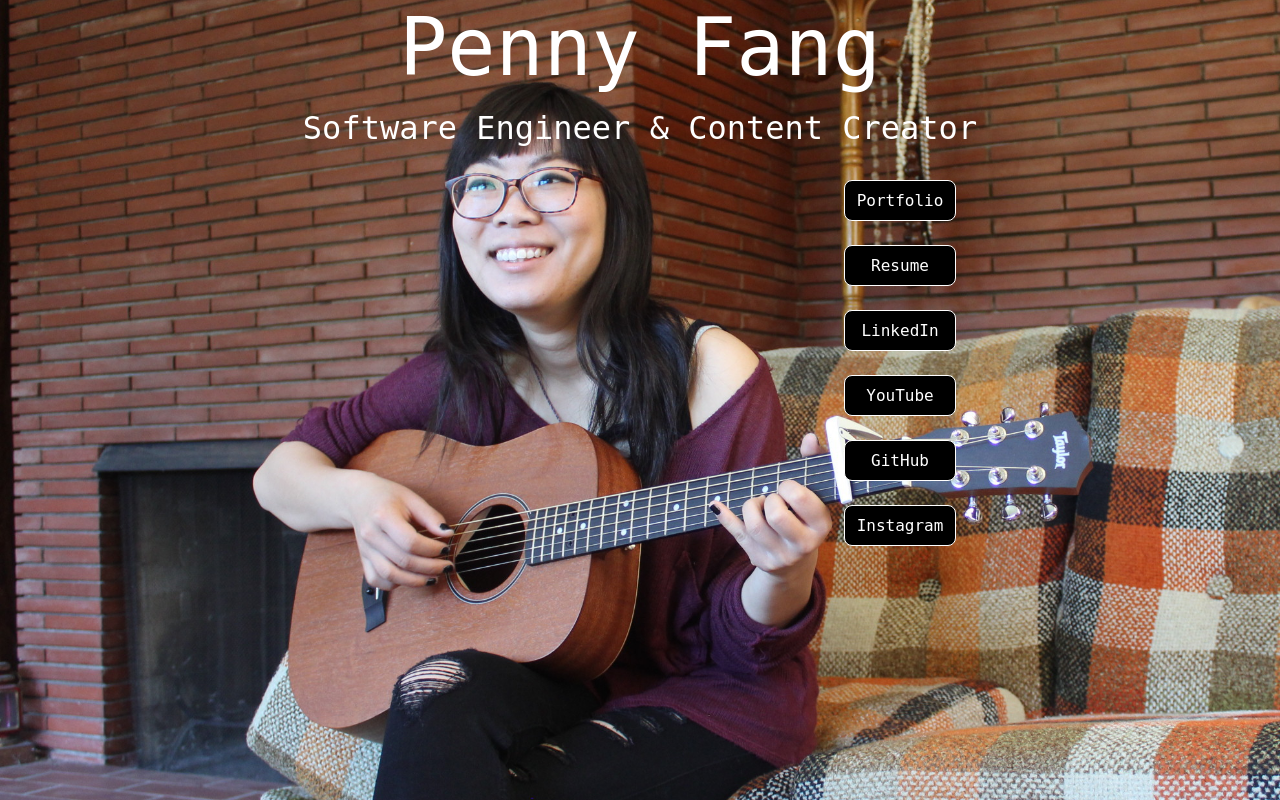
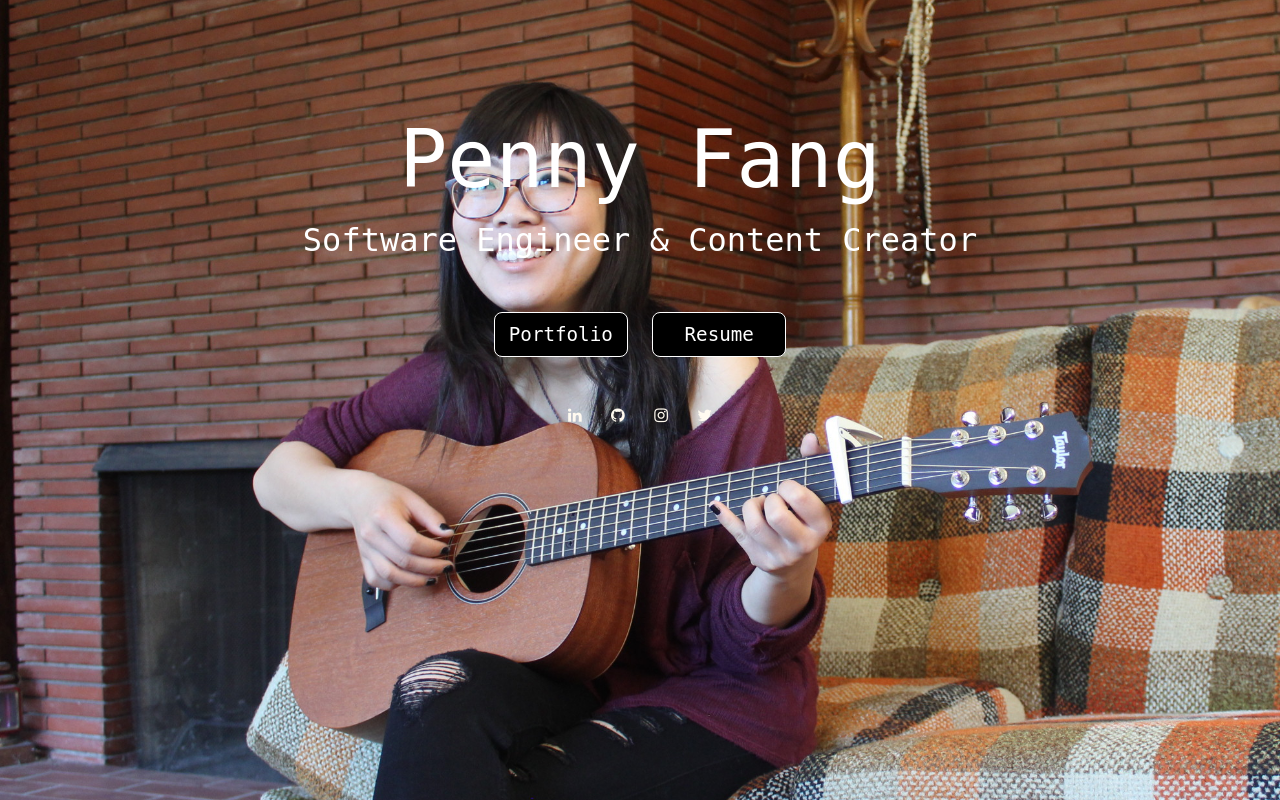
Before and after one commit to Pennylele/pennyfang_portfolio, a Django app: page / in a window 1280 px wide. Run offline with Django 3.2, Linux system fonts and the light colour scheme; some libraries are stand-ins or nearby versions.

Commit message:
changing landing page layout

```diff
--- a/pfsite/static/pfsite/pfsite.css
+++ b/pfsite/static/pfsite/pfsite.css
@@ -1,17 +1,19 @@
-.name {
+h1 {
   color: white;
   font-size: 5em;
   font-family: 'PT Mono', monospace;
+
+}
+
+div.titles{
+   text-align: center;
+   padding-top: 7em;
 }
 
 .description{
   color: white;
   font-size: 2em;
   font-family: 'PT Mono', monospace;
-}
-
-.titles{
-  text-align: center;
 }
 
 .index_page{
@@ -24,16 +26,35 @@
 }
 
 .socialmedia {
-  padding-left: 65%;
+  text-align: center;
 }
 
+/* buttons */
 td {
   padding-top: 10%;
 }
 
+#portfolio{
+    text-align: right;
+    padding-top: 2em;
+}
+
+#resume{
+    text-align: left;
+    padding-top: 2em;
+}
+
+#socialicons{
+    text-align: center;
+}
+
+a#socialmedia{
+    color: floralwhite;
+}
+
 .btn-xlarge {
     padding: 10px 10px;
-    font-size: 1em;
+    font-size: 1.2em;
     font-family: 'PT Mono', monospace;
     line-height: normal;
     -webkit-border-radius: 8px;
--- a/pfsite/templates/pfsite/index.html
+++ b/pfsite/templates/pfsite/index.html
@@ -2,31 +2,26 @@
 
 {% block content %}
 <body class="index_page">
-  <div class="container titles">
+  <div class="titles">
       <h1 class="name">Penny Fang</h1>
       <p class="description">Software Engineer & Content Creator</p>
   </div>
-
-  <div class="socialmedia">
+    <div class="container">
       <table class="table-responsive">
         <table class="table table-borderless">
           <tr>
-          <td><a href="{% url 'pfsite:projects' %}"><button type="button" class="btn btn-dark btn-xlarge custom-button">Portfolio</button></a></td>
+            <td id="portfolio"><a href="{% url 'pfsite:projects' %}"><button type="button" class="btn btn-dark btn-xlarge custom-button">Portfolio</button></a></td>
+            <td id="resume"><a href="{% url 'pfsite:resume' %}"><button type="button" class="btn btn-dark btn-xlarge custom-button">Resume</button></a></td>
           </tr>
-        <tr>
-          <td><a href="{% url 'pfsite:resume' %}"><button type="button" class="btn btn-dark btn-xlarge custom-button">Resume</button></a></td>
-        </tr>
-        <tr>
-          <td><a href="https://www.linkedin.com/in/le-penny-fang-9949607b/"><button type="button" class="btn btn-dark btn-xlarge custom-button">LinkedIn</button></a></td>
-        </tr>
-        <tr>
-          <td><a href="https://www.youtube.com/channel/UC6TWeFeoh_oQLxv15hswNxQ"><button type="button" class="btn btn-dark btn-xlarge custom-button">YouTube</button></a></td>
-        </tr>
-        <tr>
-          <td><a href="https://github.com/Pennylele"><button type="button" class="btn btn-dark btn-xlarge custom-button">GitHub</button></a></td>
-        </tr>
-        <tr>
-          <td><a href="https://www.instagram.com/pennbubble/"><button type="button" class="btn btn-dark btn-xlarge custom-button">Instagram</button></a></td>
+        </table>
+        <table class="table table-borderless">
+          <tr id="socialicons">
+            <td>
+              <a class="btn btn-social-icon btn-linkedin" id="socialmedia" href="https://www.linkedin.com/in/le-penny-fang-9949607b/"><span class="fa fa-linkedin"></span></a>
+              <a class="btn btn-social-icon btn-github" id="socialmedia" href="https://github.com/Pennylele"><span class="fa fa-github"></span></a>
+              <a class="btn btn-social-icon btn-instagram" id="socialmedia" href="https://www.instagram.com/pennbubble/?hl=en"><span class="fa fa-instagram"></span></a>
+              <a class="btn btn-social-icon btn-twitter" id="socialmedia" href="https://twitter.com/fangle0121"><span class="fa fa-twitter"></span></a>
+            </td>
           </tr>
         </table>
       </table>
--- a/templates/base.html
+++ b/templates/base.html
@@ -82,7 +82,6 @@
               <a class="btn btn-social-icon btn-github" id="socialmedia" href="https://github.com/Pennylele"><span class="fa fa-github"></span></a>
               <a class="btn btn-social-icon btn-instagram" id="socialmedia" href="https://www.instagram.com/pennbubble/?hl=en"><span class="fa fa-instagram"></span></a>
               <a class="btn btn-social-icon btn-twitter" id="socialmedia" href="https://twitter.com/fangle0121"><span class="fa fa-twitter"></span></a>
-              <i class="bi bi-envelope"></i>
             </div>
           </div>
         </div>
```
Lines whose indentation alone changed are shown as unchanged.
